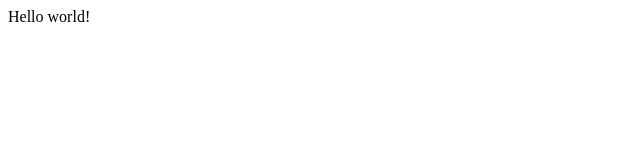
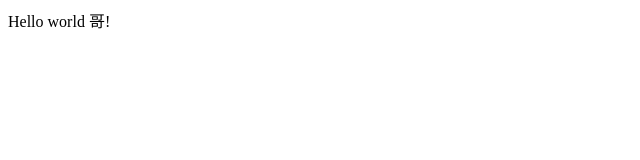
Before and after one commit to zizyzhang/auto-build, a plain HTML site: page index.html in a window 1280 px wide. Shown: the full height of the page, 0-640 px from the left. Drawn offline with Linux system fonts and the light colour scheme.

Commit message:
update index

```diff
--- a/index.html
+++ b/index.html
@@ -7,6 +7,6 @@
 
 </head>
 <body>
-	Hello world!
+	Hello world 哥!
 </body>
 </html>
```
